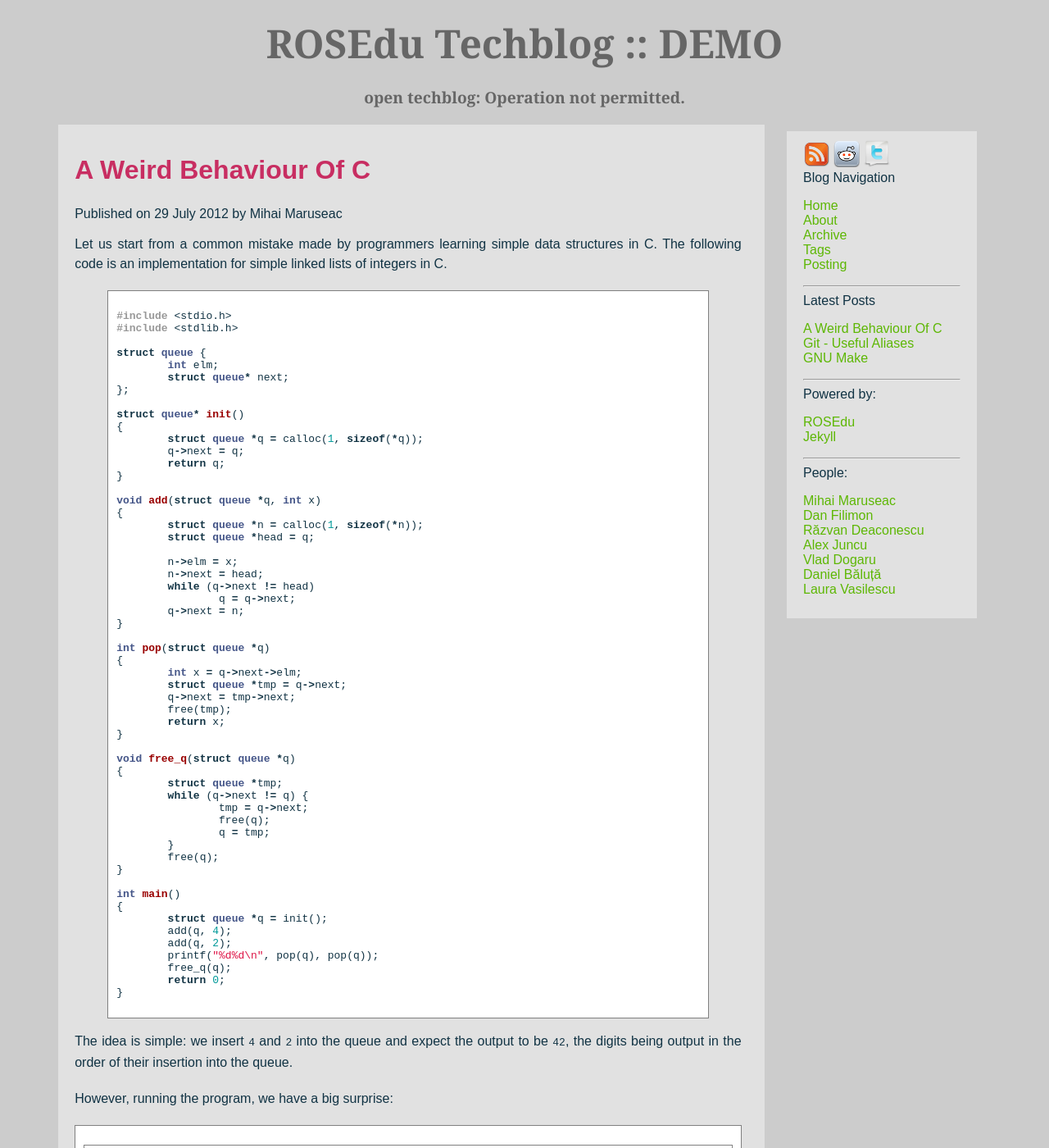
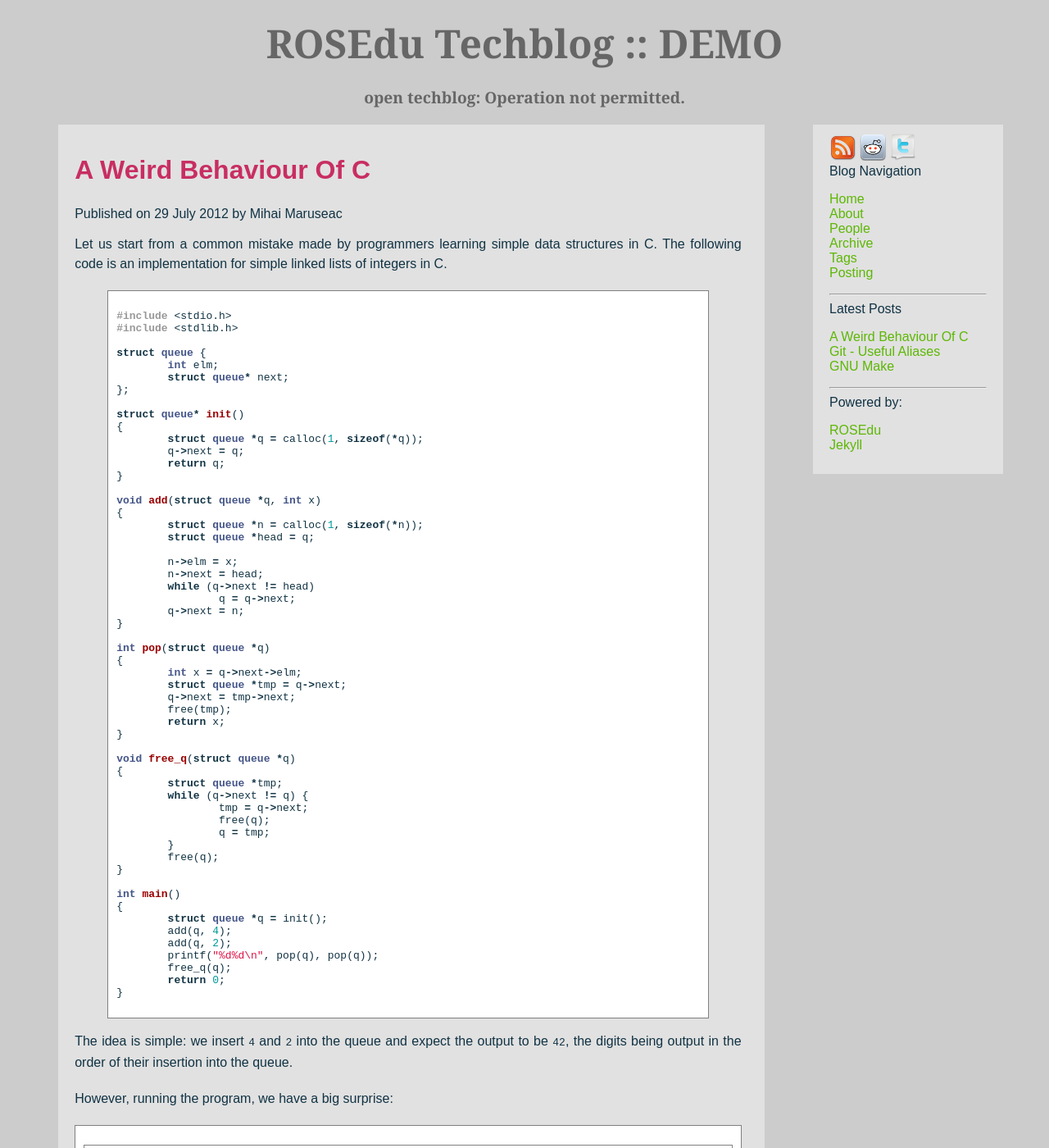
Before and after one commit to rosedu/techblog, a Jekyll site: the page built from index.html, in a window 1280 px wide and 1400 px high. Shown: the whole window at 82% size. Built offline with Jekyll 4.4.1, drawn with Linux system fonts in a browser that asks for light colours.

Commit message:
Add people page and place navbar properly.

```diff
--- a/_config.yml
+++ b/_config.yml
@@ -1,4 +1,4 @@
 safe: true
 permalink: /:title.html
 pygments: yes
-url: http://rosedu.github.com/techblog
+url: http://rosedu.github.com/techblog/
--- a/_includes/meta.html
+++ b/_includes/meta.html
@@ -30,15 +31,4 @@
     <li><a href='http://rosedu.org'>ROSEdu</a></li>
     <li><a href='http://jekyllrb.com/'>Jekyll</a></li>
   </ul>
-  <hr/>
-  <div class="meta-header">People:</div>
-  <ul>
-    <li><a href='http://pgraycode.wordpress.com/'>Mihai Maruseac</a></li>
-    <li><a href='http://danf.wordpress.com/'>Dan Filimon</a></li>
-    <li><a href='http://swarm.cs.pub.ro/~razvan/blog/'>Răzvan Deaconescu</a></li>
-    <li><a href='http://alexj.info/category/tech-stuff/'>Alex Juncu</a></li>
-    <li><a href='http://ddvlad.wordpress.com/'>Vlad Dogaru</a></li>
-    <li><a href='http://interruptenable.blogspot.com/'>Daniel Băluță</a></li>
-    <li><a href='http://swarm.cs.pub.ro/~laura/blog/'>Laura Vasilescu</a></li>
-  </ul>
 </div>
--- a/_layouts/default.html
+++ b/_layouts/default.html
@@ -13,9 +13,9 @@
     {% else %}
     <title>ROSEdu Techblog</title>
     {% endif %}
-    <link rel="stylesheet" href="http://rosedu.github.com/techblog/css/styles.css" type="text/css" charset="utf-8">
-    <link rel="stylesheet" href="http://rosedu.github.com/techblog/css/rosedu_links.css" type="text/css" charset="utf-8">
-    <link rel="stylesheet" href="http://rosedu.github.com/techblog/css/syntax.css" type="text/css" charset="utf-8">
+	<link rel="stylesheet" href="http://rosedu.github.com/techblog/css/styles.css" type="text/css" charset="utf-8">
+	<link rel="stylesheet" href="http://rosedu.github.com/techblog/css/rosedu_links.css" type="text/css" charset="utf-8">
+	<link rel="stylesheet" href="http://rosedu.github.com/techblog/css/syntax.css" type="text/css" charset="utf-8">
   </head>
   <body>
     <div id="header">
--- a/css/styles.css
+++ b/css/styles.css
@@ -46,8 +46,7 @@
 
 	width: 15%;
 	position: fixed;
-	top: 160px;
-	left: 75%;
+	left: 77.5%;
 	margin: 0 auto 20px auto;
 	padding: 10px 20px;
 	background-color: #E1E1E1;
```
Also changed, not shown: other parts of _includes/meta.html (+2 -1 lines), people.textile (added, +13 -0 lines).
